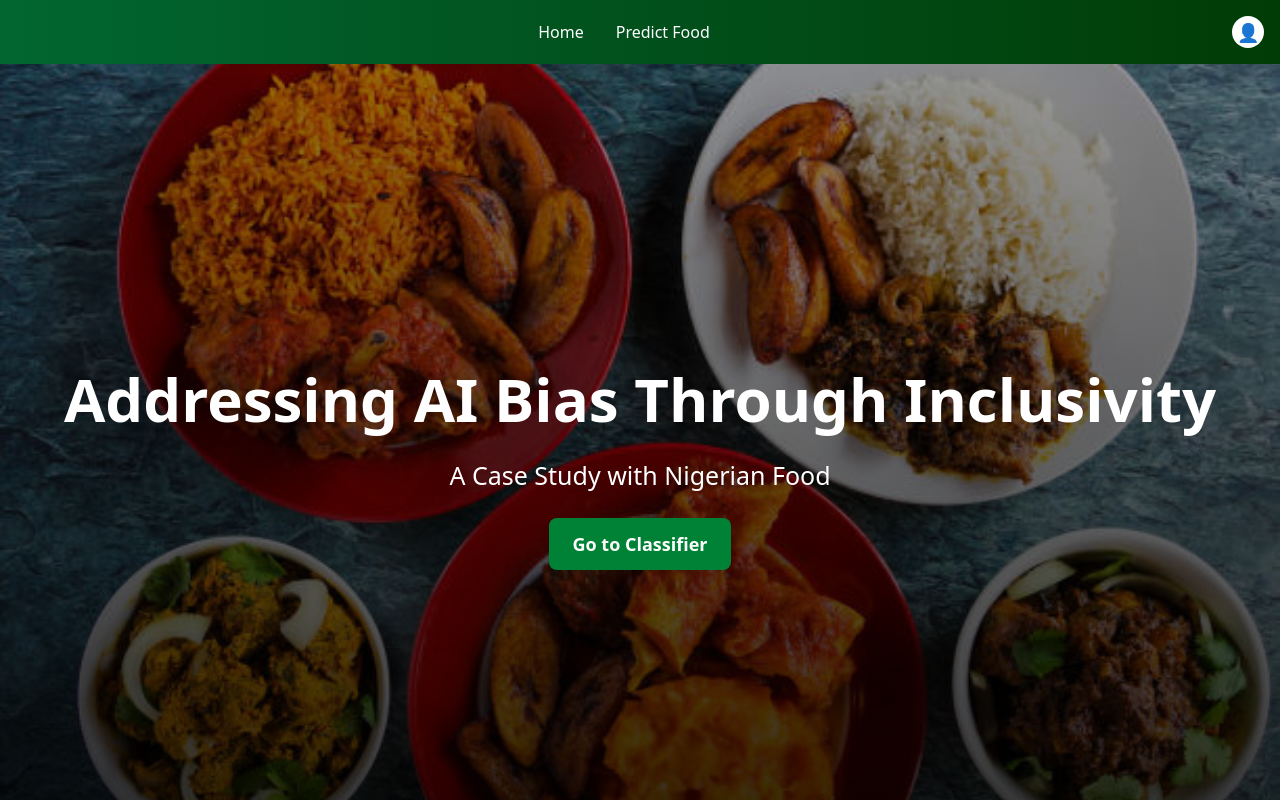
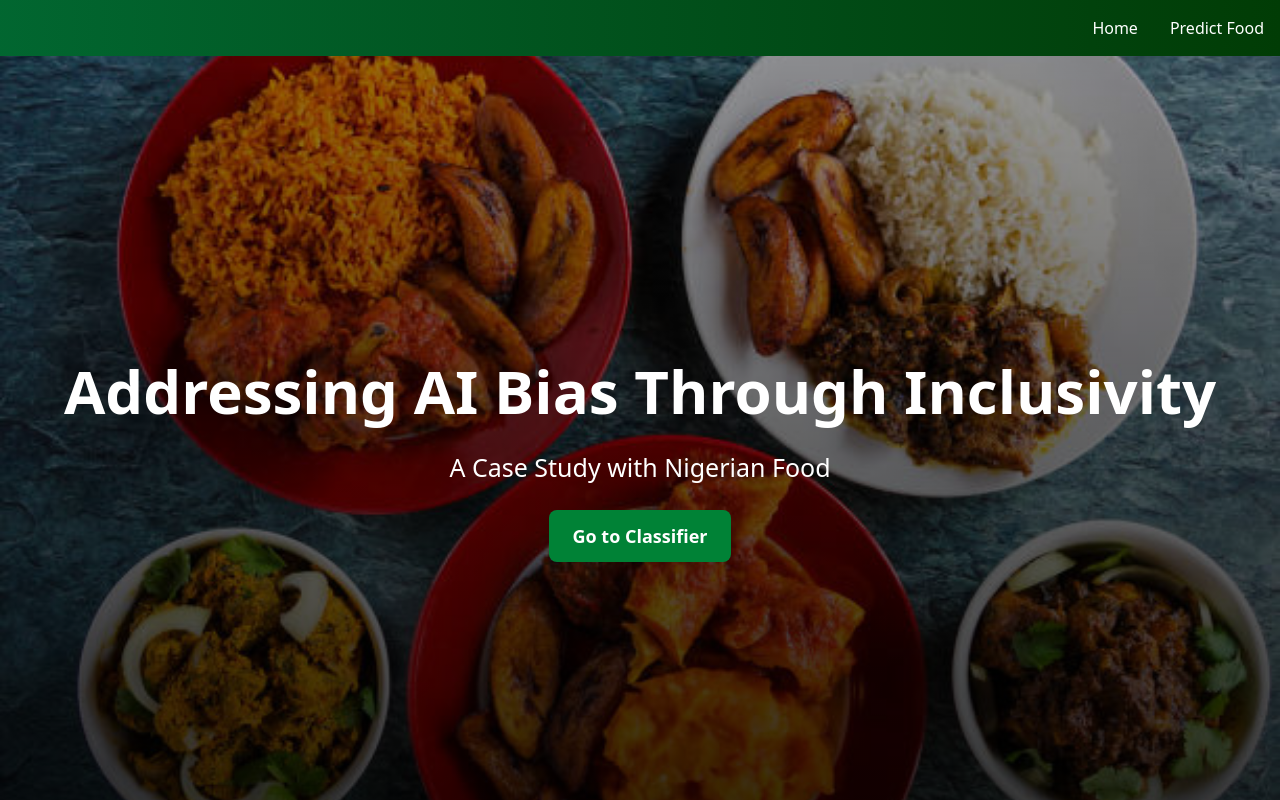
Before and after one commit to chimaOkwuokei/african-food-predictor, a React (Vite) app in the folder nigerian-food-predictor/: page / in a window 1280 px wide. Shown: the top 800 px of the page. Built offline with nearby package versions, Linux system fonts and the light colour scheme.

Commit message:
refactor: removed profile icon

```diff
--- a/nigerian-food-predictor/src/components/header.tsx
+++ b/nigerian-food-predictor/src/components/header.tsx
@@ -20,9 +20,6 @@ const UserHeader: React.FC = () => {
             Predict Food
           </a>
 
-        </div>
-        <div className="w-8 h-8 rounded-full bg-white flex items-center justify-center">
-          <span className="text-blue-800 font-bold text-lg">👤</span>
         </div>
 
         {/* Hamburger Icon (small screens) */}
```
